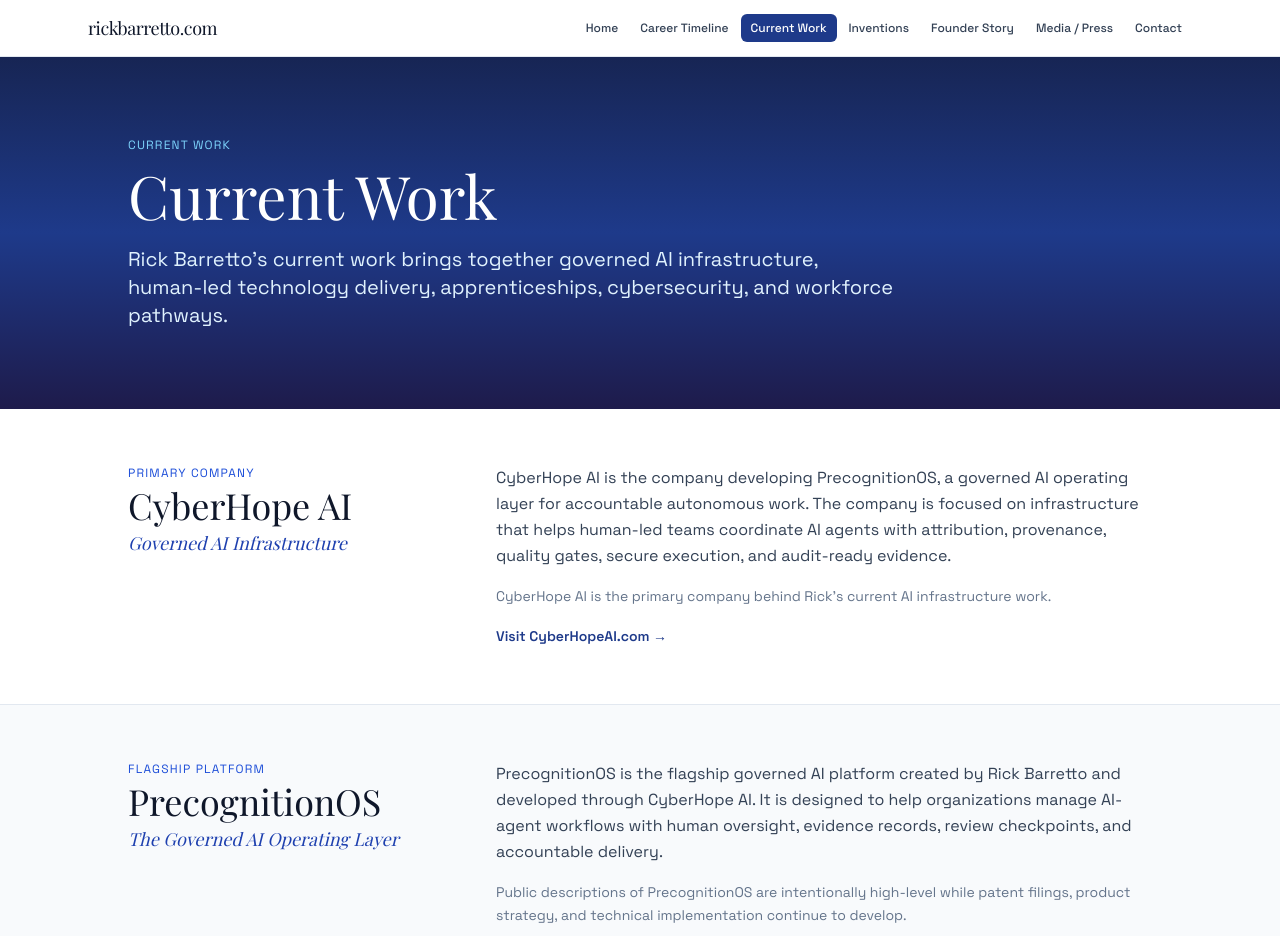
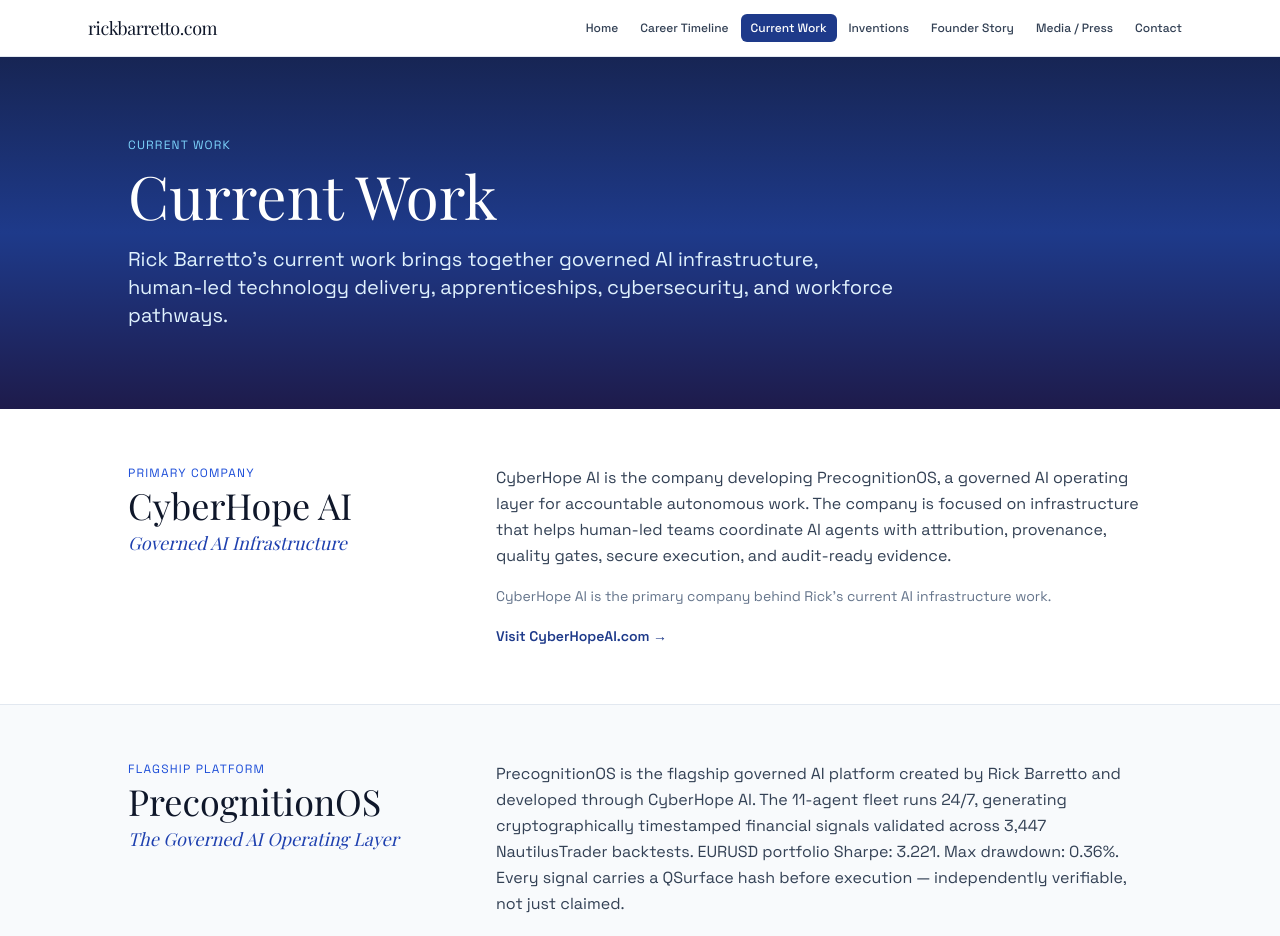
Before and after one commit to cyberhope-ai/rickbarretto.com-founder-website, a Next.js app: page /current-work in a window 1280 px wide. Shown: the top 936 px of the page. Built offline with nearby package versions, Linux system fonts and the light colour scheme; a web font is replaced by a local one.

Commit message:
feat(current-work): update PrecognitionOS with live validation — Sharpe 3.221, MaxDD 0.36%, 3447 backtests, AMD +14%, QSurface proof, patent filings in progress

```diff
--- a/app/current-work/page.tsx
+++ b/app/current-work/page.tsx
@@ -20,8 +20,8 @@
     label: "Flagship Platform",
     name: "PrecognitionOS",
     tagline: "The Governed AI Operating Layer",
-    desc: "PrecognitionOS is the flagship governed AI platform created by Rick Barretto and developed through CyberHope AI. It is designed to help organizations manage AI-agent workflows with human oversight, evidence records, review checkpoints, and accountable delivery.",
-    note: "Public descriptions of PrecognitionOS are intentionally high-level while patent filings, product strategy, and technical implementation continue to develop.",
+    desc: "PrecognitionOS is the flagship governed AI platform created by Rick Barretto and developed through CyberHope AI. The 11-agent fleet runs 24/7, generating cryptographically timestamped financial signals validated across 3,447 NautilusTrader backtests. EURUSD portfolio Sharpe: 3.221. Max drawdown: 0.36%. Every signal carries a QSurface hash before execution — independently verifiable, not just claimed.",
+    note: "Live validation: 7 equity signals (NVDA, AAPL, MSFT, META, TSLA, GOOGL, AMD) walk-forward validated 2014–2026. AMD signal captured +13.91% on 2026-04-27. Patent filings in progress.",
     cta: { label: "Explore at CyberHopeAI.com →", href: "https://cyberhopeai.com" },
     highlight: true,
     ip: "CyberHope AI has filed an initial provisional patent application and is preparing additional filings related to governed AI infrastructure. RickBarretto.com does not disclose implementation-level technical details.",
```
